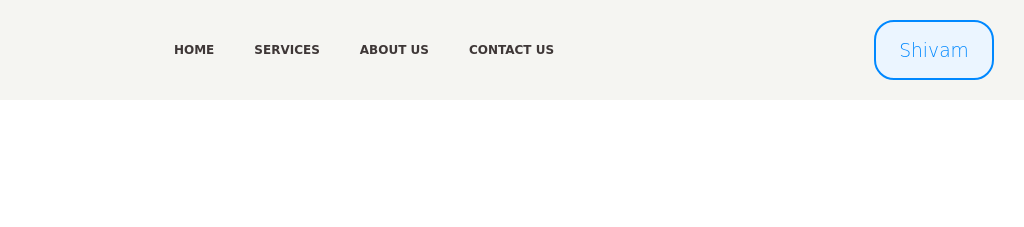
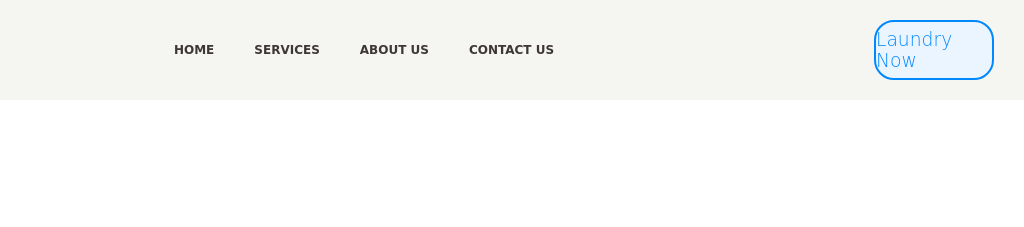
Before and after one commit to shivambhardwajwebdev/LaundryNow, a plain HTML site: page index.html in a window 1280 px wide. Shown: the top 227 px of the page, 256-1280 px from the left. Drawn offline with nearby package versions, Linux system fonts and the light colour scheme; grey boxes are pictures that could not be loaded.

Commit message:
updating index.html

```diff
--- a/index.html
+++ b/index.html
@@ -18,7 +18,7 @@
                 <li>CONTACT US</li>
             </ul>
         </nav>
-        <div class="username"><h3>Shivam</h3></div>
+        <div class="username"><h3>Laundry Now</h3></div>
     </div>
     <div class="hero-sec">
     <div class="hero">
```
